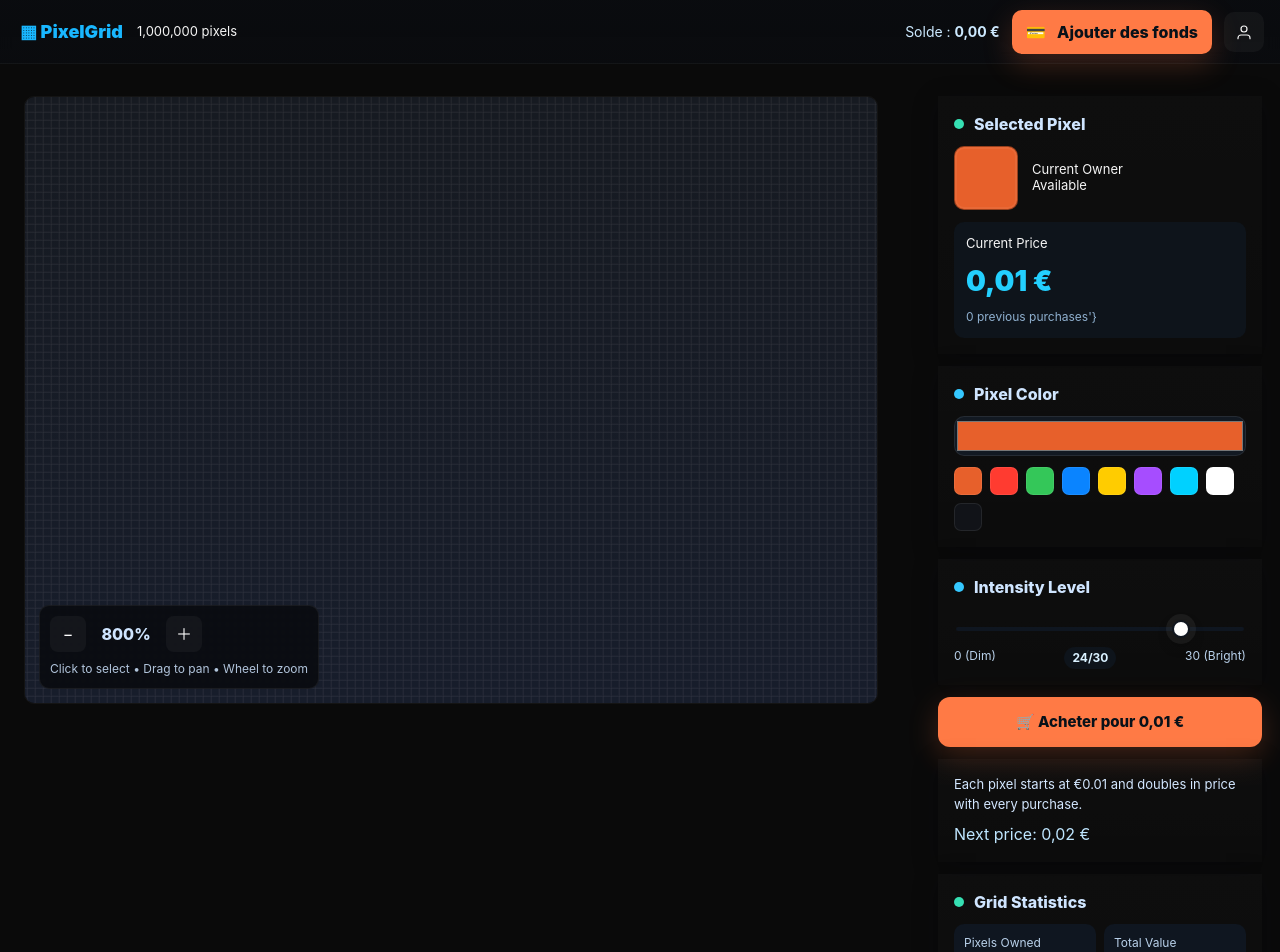
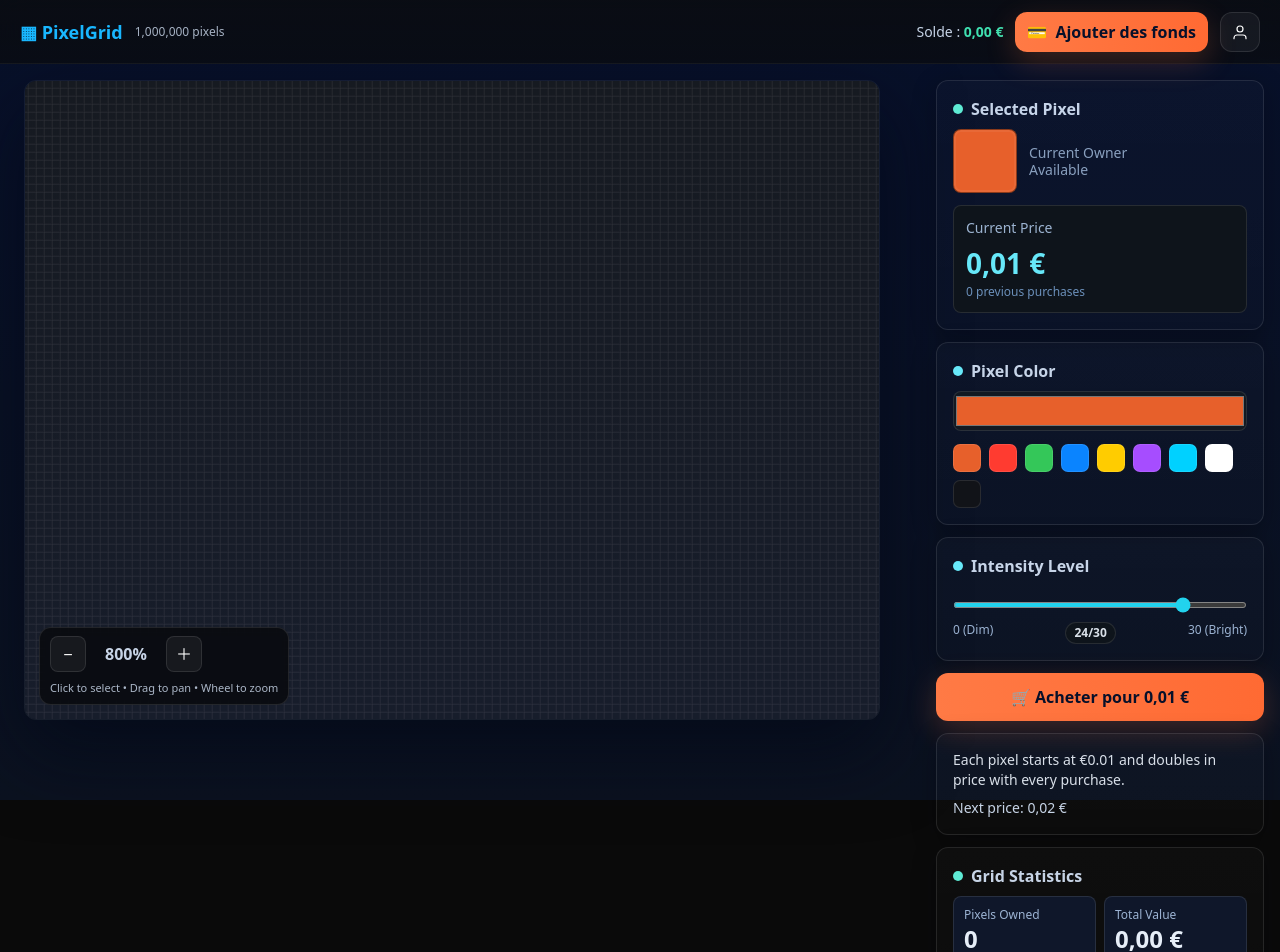
Before and after one commit to KING6CODE/Pixel, a Next.js app: page /game in a window 1280 px wide. Shown: the top 952 px of the page. Built offline with nearby package versions, Linux system fonts and the light colour scheme; no server answers; the database is empty.

Commit message:
Update game.js

```diff
--- a/pages/game.js
+++ b/pages/game.js
@@ -5,7 +5,7 @@ import Link from "next/link";
 const GRID_SIZE = 1000;
 const TOTAL_PIXELS = GRID_SIZE * GRID_SIZE;
 const INITIAL_PRICE_CENTS = 1; // 1 centime
-const STORAGE_KEY = "pixelgrid_local_demo_v3";
+const STORAGE_KEY = "pixelgrid_local_demo_tailwind_v1";
 
 function centsToEuroString(c) {
   return (c / 100).toLocaleString("fr-FR", { style: "currency", currency: "EUR" });
@@ -15,7 +15,7 @@ export default function Game() {
   // UI state
   const [isClient, setIsClient] = useState(false);
   const [selectedIdx, setSelectedIdx] = useState(null);
-  const [pickerColor, setPickerColor] = useState("#e7602b"); // orange comme la capture
+  const [pickerColor, setPickerColor] = useState("#e7602b");
   const [intensity, setIntensity] = useState(24);
   const [balanceCents, setBalanceCents] = useState(0);
   const [purchasedCount, setPurchasedCount] = useState(0);
@@ -35,6 +35,12 @@ export default function Game() {
 
   const [, tick] = useState(0);
   const triggerRender = useCallback(() => tick((n) => n + 1), []);
+
+  // helper for display (évite "??" si ton Babel est strict)
+  const getPrevPurchases = useCallback((idx) => {
+    const v = purchasedRef.current.get(idx);
+    return v && typeof v.exp === "number" ? v.exp : 0;
+  }, []);
 
   // load local
   useEffect(() => {
@@ -119,7 +125,7 @@ export default function Game() {
     }
   }, [persistLocal, triggerRender]);
 
-  // add funds (simple — modale complète possible plus tard)
+  // add funds (UI simple)
   const addFunds = useCallback(async () => {
     const amount = prompt("Montant à ajouter en € (min 1) :", "25");
     if (!amount) return;
@@ -185,7 +191,7 @@ export default function Game() {
       const s = scaleRef.current;
       const off = offsetRef.current;
 
-      // background (plus sombre, bleu nuit)
+      // background dégradé sombre
       const g = ctx.createLinearGradient(0, 0, 0, h);
       g.addColorStop(0, "#0a0f16");
       g.addColorStop(1, "#0b1220");
@@ -198,7 +204,7 @@ export default function Game() {
       const endCol = Math.min(GRID_SIZE - 1, Math.ceil((w - off.x) / s));
       const endRow = Math.min(GRID_SIZE - 1, Math.ceil((h - off.y) / s));
 
-      // subtle stage
+      // zone légère
       ctx.save();
       ctx.fillStyle = "rgba(255,255,255,0.015)";
       ctx.fillRect(off.x, off.y, GRID_SIZE * s, GRID_SIZE * s);
@@ -283,7 +289,6 @@ export default function Game() {
     }
     rafRef.current = requestAnimationFrame(loop);
 
-    // pointer helpers
     function toGrid(clientX, clientY) {
       const rect = canvas.getBoundingClientRect();
       const x = clientX - rect.left;
@@ -419,23 +424,31 @@ export default function Game() {
   );
 
   return (
-    <div className="page">
+    <div className="min-h-screen bg-gradient-to-b from-[#07102a] to-[#0b1220] text-[#e6eef8] font-sans">
       {/* Header */}
-      <header className="hdr">
-        <div className="brand">
-          <Link href="/"><a className="logo">▦ PixelGrid</a></Link>
-          <div className="muted">1,000,000 pixels</div>
+      <header className="fixed top-0 left-0 right-0 h-16 flex items-center px-5 z-50 backdrop-blur-md border-b border-white/5 bg-gradient-to-b from-[#0a0c10]/85 to-[#0a0c10]/75">
+        <div className="flex items-center gap-3">
+          <Link href="/"><a className="text-[#19b7ff] no-underline font-extrabold text-lg hover:brightness-110 transition">▦ PixelGrid</a></Link>
+          <div className="text-xs text-blue-100/75">1,000,000 pixels</div>
         </div>
 
-        <div className="hdr-right">
-          <div className="balance">
-            Solde&nbsp;: <strong className="money">{centsToEuroString(balanceCents)}</strong>
+        <div className="ml-auto flex items-center gap-3">
+          <div className="text-sm text-blue-100/90">
+            Solde : <strong className="text-[#3fe0b0]">{centsToEuroString(balanceCents)}</strong>
           </div>
-          <button className="btn btn-primary" onClick={addFunds}>
-            <span className="btn-ico">💳</span> Ajouter des fonds
+
+          <button
+            onClick={addFunds}
+            className="inline-flex items-center gap-2 bg-gradient-to-r from-[#ff7a45] to-[#ff6a33] text-[#07102a] font-extrabold rounded-xl px-3 py-2 shadow-[0_10px_30px_rgba(255,120,64,0.22)] transition-all duration-200 hover:-translate-y-0.5 hover:shadow-[0_14px_40px_rgba(255,120,64,0.32)] focus:outline-none focus:ring-2 focus:ring-cyan-400/30"
+          >
+            💳 <span>Ajouter des fonds</span>
           </button>
+
           <Link href="/auth/signin">
-            <a className="icon-btn" aria-label="Compte">
+            <a
+              aria-label="Compte"
+              className="inline-flex items-center justify-center w-10 h-10 rounded-xl bg-white/5 text-white border border-white/10 transition-all hover:-translate-y-0.5 hover:shadow-[0_20px_60px_rgba(2,6,22,0.55)] hover:bg-white/10"
+            >
               <UserIcon size={18} />
             </a>
           </Link>
@@ -443,116 +456,156 @@ export default function Game() {
       </header>
 
       {/* main layout */}
-      <main className="main">
+      <main className="pt-20 h-[calc(100vh-5rem)] flex gap-4 items-stretch">
         {/* Canvas */}
-        <div className="stage-wrap">
-          <div className="stage">
-            <canvas ref={canvasRef} className="canvas" />
-            <div className="hud">
-              <div className="zoom">
-                <button className="icon-pad" onClick={() => { scaleRef.current = Math.max(1.2, scaleRef.current * 0.9); triggerRender(); }}>−</button>
-                <div className="zoom-val">{Math.round(scaleRef.current * 100)}%</div>
-                <button className="icon-pad" onClick={() => { scaleRef.current = Math.min(64, scaleRef.current * 1.1); triggerRender(); }}>＋</button>
+        <div className="flex-1 flex items-center justify-center px-6">
+          <div className="relative w-full max-w-[1280px] h-full rounded-xl overflow-hidden shadow-[0_30px_80px_rgba(2,6,22,0.6)] border border-white/5">
+            <canvas ref={canvasRef} className="w-full h-full block cursor-grab" />
+            {/* HUD */}
+            <div className="absolute left-3.5 bottom-3.5 bg-black/60 text-blue-100/90 px-2.5 py-2 rounded-xl border border-white/10 backdrop-blur-sm">
+              <div className="flex items-center gap-2">
+                <button
+                  onClick={() => { scaleRef.current = Math.max(1.2, scaleRef.current * 0.9); triggerRender(); }}
+                  className="w-9 h-9 rounded-lg border border-white/10 bg-white/5 text-white transition hover:-translate-y-0.5 hover:shadow-[0_20px_60px_rgba(2,6,22,0.55)] hover:bg-white/10"
+                >−</button>
+                <div className="min-w-16 text-center font-extrabold">{Math.round(scaleRef.current * 100)}%</div>
+                <button
+                  onClick={() => { scaleRef.current = Math.min(64, scaleRef.current * 1.1); triggerRender(); }}
+                  className="w-9 h-9 rounded-lg border border-white/10 bg-white/5 text-white transition hover:-translate-y-0.5 hover:shadow-[0_20px_60px_rgba(2,6,22,0.55)] hover:bg-white/10"
+                >＋</button>
               </div>
-              <div className="hint">Click to select • Drag to pan • Wheel to zoom</div>
+              <div className="text-[11px] opacity-85 mt-2">Click to select • Drag to pan • Wheel to zoom</div>
             </div>
           </div>
         </div>
 
         {/* Sidebar */}
-        <aside className="sidebar">
-          <div className="sticky">
+        <aside className="w-[360px] px-4">
+          <div className="sticky top-20 flex flex-col gap-3">
             {/* Selected Pixel */}
-            <section className="card">
-              <div className="card-title">
-                <span className="dot teal" /> Selected Pixel
+            <section className="bg-[linear-gradient(180deg,rgba(255,255,255,0.02),rgba(255,255,255,0.01))] border border-white/10 rounded-xl p-4 shadow-[0_6px_24px_rgba(1,4,12,0.3)] hover:shadow-[0_10px_34px_rgba(1,4,12,0.4)] transition">
+              <div className="font-extrabold text-blue-100/90 flex items-center gap-2 mb-2">
+                <span className="w-2.5 h-2.5 rounded-full bg-teal-300" />
+                Selected Pixel
                 {selectedIdx != null && (
-                  <span className="pos">({Math.floor(selectedIdx / GRID_SIZE)}, {selectedIdx % GRID_SIZE})</span>
+                  <span className="ml-auto text-xs text-blue-300/70">
+                    ({Math.floor(selectedIdx / GRID_SIZE)}, {selectedIdx % GRID_SIZE})
+                  </span>
                 )}
               </div>
 
-              <div className="pixel-row">
-                <div className="pixel-box" style={{ background: pickerColor }} />
-                <div className="pixel-info">
-                  <div className="muted">Current Owner</div>
-                  <div className="muted">Available</div>
+              <div className="flex items-center gap-3 mb-3">
+                <div className="w-16 h-16 rounded-lg border border-black/40 shadow-[inset_0_0_0_2px_rgba(255,255,255,0.06)]" style={{ background: pickerColor }} />
+                <div className="text-sm text-blue-200/70 leading-tight">
+                  <div>Current Owner</div>
+                  <div>Available</div>
                 </div>
               </div>
 
-              <div className="price-block">
-                <div className="muted">Current Price</div>
-                <div className="price">
+              <div className="bg-[#0e141b] border border-white/10 rounded-lg p-3">
+                <div className="text-sm text-blue-200/80">Current Price</div>
+                <div className="font-black text-[28px] text-cyan-300 mt-1">
                   {centsToEuroString(selectedIdx != null ? getPriceCents(selectedIdx) : INITIAL_PRICE_CENTS)}
                 </div>
-                <div className="tiny">
-                  {selectedIdx != null ? (purchasedRef.current.get(selectedIdx)?.exp ?? 0) : 0} previous purchases'}
+                <div className="text-xs text-blue-300/70">
+                  {selectedIdx != null ? getPrevPurchases(selectedIdx) : 0} previous purchases
                 </div>
               </div>
             </section>
 
             {/* Color */}
-            <section className="card">
-              <div className="card-title"><span className="dot cyan" /> Pixel Color</div>
-
-              <div className="color-input">
-                <input type="color" value={pickerColor} onChange={(e) => setPickerColor(e.target.value)} />
+            <section className="bg-[linear-gradient(180deg,rgba(255,255,255,0.02),rgba(255,255,255,0.01))] border border-white/10 rounded-xl p-4 shadow-[0_6px_24px_rgba(1,4,12,0.3)] hover:shadow-[0_10px_34px_rgba(1,4,12,0.4)] transition">
+              <div className="font-extrabold text-blue-100/90 flex items-center gap-2 mb-2">
+                <span className="w-2.5 h-2.5 rounded-full bg-cyan-300" />
+                Pixel Color
               </div>
 
-              <div className="swatches">
-                {["#e7602b","#ff3b30","#34c759","#0a84ff","#ffcc00","#a64dff","#00d1ff","#ffffff","#111318"].map(c => (
-                  <button key={c} onClick={() => setPickerColor(c)} className="sw" style={{ background: c }} aria-label={c} />
+              <div className="w-full">
+                <input
+                  type="color"
+                  value={pickerColor}
+                  onChange={(e) => setPickerColor(e.target.value)}
+                  className="w-full h-10 rounded-lg border border-white/10 bg-[#121922] p-0 cursor-pointer transition focus:outline-none focus:ring-2 focus:ring-cyan-400/30 hover:shadow-[0_0_0_2px_rgba(53,200,255,0.15)]"
+                />
+              </div>
+
+              <div className="flex gap-2 mt-3 flex-wrap">
+                {["#e7602b","#ff3b30","#34c759","#0a84ff","#ffcc00","#a64dff","#00d1ff","#ffffff","#111318"].map((c) => (
+                  <button
+                    key={c}
+                    onClick={() => setPickerColor(c)}
+                    aria-label={c}
+                    className="w-7 h-7 rounded-[7px] border border-white/10 transition transform hover:-translate-y-0.5 hover:shadow-[0_0_0_6px_rgba(255,255,255,0.06)]"
+                    style={{ background: c }}
+                  />
                 ))}
               </div>
             </section>
 
             {/* Intensity */}
-            <section className="card">
-              <div className="card-title"><span className="dot cyan" /> Intensity Level</div>
-              <div className="range-wrap">
+            <section className="bg-[linear-gradient(180deg,rgba(255,255,255,0.02),rgba(255,255,255,0.01))] border border-white/10 rounded-xl p-4 shadow-[0_6px_24px_rgba(1,4,12,0.3)] hover:shadow-[0_10px_34px_rgba(1,4,12,0.4)] transition">
+              <div className="font-extrabold text-blue-100/90 flex items-center gap-2 mb-2">
+                <span className="w-2.5 h-2.5 rounded-full bg-cyan-300" />
+                Intensity Level
+              </div>
+
+              <div className="py-1">
                 <input
                   type="range"
                   min={0}
                   max={30}
                   value={intensity}
                   onChange={(e) => setIntensity(Number(e.target.value))}
+                  className="w-full h-1.5 rounded-full bg-slate-900 accent-cyan-400 cursor-pointer"
                 />
               </div>
-              <div className="range-legend">
+
+              <div className="flex justify-between text-xs text-blue-200/80 mt-1">
                 <span>0 (Dim)</span>
-                <span className="badge">{intensity}/30</span>
+                <span className="px-2 py-0.5 rounded-full bg-[#0e141b] border border-white/10 font-bold text-blue-50/90">
+                  {intensity}/30
+                </span>
                 <span>30 (Bright)</span>
               </div>
             </section>
 
             {/* Purchase */}
-            <button className="btn btn-primary big" onClick={handlePurchase}>
+            <button
+              onClick={handlePurchase}
+              className="w-full bg-gradient-to-r from-[#ff7a45] to-[#ff6a33] text-[#07102a] font-black rounded-xl px-4 py-3 shadow-[0_10px_30px_rgba(255,120,64,0.22)] transition-all duration-200 hover:-translate-y-0.5 hover:shadow-[0_14px_40px_rgba(255,120,64,0.32)] focus:outline-none focus:ring-2 focus:ring-cyan-400/30"
+            >
               🛒 Acheter pour {centsToEuroString(selectedIdx != null ? getPriceCents(selectedIdx) : INITIAL_PRICE_CENTS)}
             </button>
 
             {/* Info */}
-            <section className="card">
-              <div className="note">
+            <section className="bg-[linear-gradient(180deg,rgba(255,255,255,0.02),rgba(255,255,255,0.01))] border border-white/10 rounded-xl p-4 shadow-[0_6px_24px_rgba(1,4,12,0.3)]">
+              <div className="text-sm text-blue-50/90">
                 Each pixel starts at €0.01 and doubles in price with every purchase.
               </div>
-              <div className="next">Next price: {
-                centsToEuroString((selectedIdx != null ? getPriceCents(selectedIdx) : INITIAL_PRICE_CENTS) * 2)
-              }</div>
+              <div className="mt-2 text-sm text-blue-100/90">
+                Next price: {centsToEuroString((selectedIdx != null ? getPriceCents(selectedIdx) : INITIAL_PRICE_CENTS) * 2)}
+              </div>
             </section>
 
             {/* Stats */}
-            <section className="card">
-              <div className="card-title"><span className="dot teal" /> Grid Statistics</div>
-              <div className="stats">
-                <div className="stat">
-                  <div className="stat-label">Pixels Owned</div>
-                  <div className="stat-val">{purchasedCount}</div>
+            <section className="bg-[linear-gradient(180deg,rgba(255,255,255,0.02),rgba(255,255,255,0.01))] border border-white/10 rounded-xl p-4 shadow-[0_6px_24px_rgba(1,4,12,0.3)]">
+              <div className="font-extrabold text-blue-100/90 flex items-center gap-2 mb-2">
+                <span className="w-2.5 h-2.5 rounded-full bg-teal-300" />
+                Grid Statistics
+              </div>
+
+              <div className="flex gap-2 mt-1">
+                <div className="flex-1 bg-slate-900 border border-white/10 rounded-lg p-2.5">
+                  <div className="text-xs text-blue-200/80">Pixels Owned</div>
+                  <div className="font-extrabold text-2xl">{purchasedCount}</div>
                 </div>
-                <div className="stat">
-                  <div className="stat-label">Total Value</div>
-                  <div className="stat-val">{centsToEuroString(totalValueCents)}</div>
+                <div className="flex-1 bg-slate-900 border border-white/10 rounded-lg p-2.5">
+                  <div className="text-xs text-blue-200/80">Total Value</div>
+                  <div className="font-extrabold text-2xl">{centsToEuroString(totalValueCents)}</div>
                 </div>
               </div>
-              <div className="tiny2">
+
+              <div className="mt-2 text-[13px] text-blue-200/80">
                 Available Pixels: {TOTAL_PIXELS - purchasedCount}<br />
                 Completion: {((purchasedCount / TOTAL_PIXELS) * 100).toFixed(6)}%
               </div>
@@ -560,172 +613,6 @@ export default function Game() {
           </div>
         </aside>
       </main>
-
-      {/* Styles — palette et animations fidèles aux captures */}
-      <style jsx>{`
-        :root{
-          --bg:#0b1220;
-          --bg-2:#0a0f16;
-          --card:#1d242c;
-          --card-2:#1a2027;
-          --muted:#b7c4d3;
-          --muted-2:#8fa3b9;
-          --line:rgba(255,255,255,0.06);
-          --white:#e6eef8;
-          --cyan:#35c8ff;
-          --teal:#36e0b3;
-          --money:#3fe0b0;
-          --orange-1:#ff7a45;
-          --orange-2:#ff6a33;
-          --orange-3:#ff824f;
-          --shadow:0 20px 60px rgba(2,6,22,0.55);
-          --radius:12px;
-          --radius-lg:14px;
-          --radius-sm:8px;
-          --ring:0 0 0 2px rgba(53,200,255,0.15);
-        }
-        *{box-sizing:border-box}
-        .page{
-          min-height:100vh;
-          background: linear-gradient(180deg,var(--bg-2) 0%, var(--bg) 100%);
-          color:var(--white);
-          font-family: Inter, system-ui, -apple-system, 'Segoe UI', Roboto, Arial;
-        }
-        .hdr{
-          position:fixed; inset:0 0 auto 0; height:64px;
-          display:flex; align-items:center; padding:0 16px 0 20px; z-index:50;
-          backdrop-filter: blur(8px);
-          background: linear-gradient(180deg, rgba(10,12,16,0.86), rgba(10,12,16,0.76));
-          border-bottom:1px solid rgba(255,255,255,0.04);
-        }
-        .brand{display:flex; align-items:center; gap:14px}
-        .logo{color:#19b7ff; text-decoration:none; font-weight:900; font-size:18px}
-        .logo:hover{filter:brightness(1.1)}
-        .muted{color:var(--muted); font-size:13px}
-        .hdr-right{margin-left:auto; display:flex; gap:12px; align-items:center}
-        .balance{font-size:14px; color:#cce9ff}
-        .money{color:var(--money)}
-        .icon-btn{
-          width:40px;height:40px;border-radius:10px;display:inline-flex;align-items:center;justify-content:center;
-          color:var(--white); text-decoration:none; background:rgba(255,255,255,0.04);
-          border:1px solid var(--line); transition: all .22s ease;
-        }
-        .icon-btn:hover{transform:translateY(-1px); box-shadow:var(--shadow); background:rgba(255,255,255,0.06)}
-        .btn{
-          border:none; cursor:pointer; border-radius:10px; font-weight:800; padding:10px 14px;
-          transition: transform .2s ease, box-shadow .2s ease, filter .2s ease, background-position .25s ease;
-          background-size:200% 100%;
-        }
-        .btn-primary{
-          background-image: linear-gradient(90deg, var(--orange-1), var(--orange-2));
-          color:#081119; box-shadow: 0 10px 30px rgba(255,120,64,0.22);
-        }
-        .btn-primary:hover{
-          transform: translateY(-1px);
-          filter: saturate(1.05);
-          box-shadow: 0 14px 40px rgba(255,120,64,0.32);
-          background-position: 100% 0;
-        }
-        .btn-primary:active{transform: translateY(0); filter:saturate(0.98)}
-        .btn.big{width:100%; padding:14px 16px; border-radius:12px; font-size:15px}
-        .btn-ico{margin-right:8px}
-
-        .main{
-          padding-top:84px; display:flex; gap:18px; align-items:stretch;
-          height:calc(100vh - 84px);
-        }
-        .stage-wrap{flex:1; display:flex; align-items:center; justify-content:center; padding:12px 24px}
-        .stage{
-          position:relative; width:100%; max-width:1280px; height:100%;
-          border-radius:10px; overflow:hidden; box-shadow:var(--shadow); background:transparent;
-          border:1px solid rgba(255,255,255,0.04);
-        }
-        .canvas{width:100%; height:100%; display:block; cursor:grab}
-        .hud{
-          position:absolute; left:14px; bottom:14px; background:rgba(0,0,0,0.6);
-          padding:10px; border-radius:10px; color:#cfe5ff; border:1px solid rgba(255,255,255,0.06);
-          backdrop-filter: blur(2px);
-        }
-        .zoom{display:flex; gap:8px; align-items:center}
-        .icon-pad{
-          width:36px;height:36px;border-radius:8px;border:1px solid var(--line);
-          background:rgba(255,255,255,0.04); color:#fff; cursor:pointer;
-          transition: transform .15s ease, box-shadow .2s ease, background .2s ease;
-        }
-        .icon-pad:hover{transform:translateY(-1px); box-shadow:var(--shadow); background:rgba(255,255,255,0.06)}
-        .zoom-val{min-width:64px;text-align:center; font-weight:800}
-        .hint{font-size:12px; opacity:.85; margin-top:8px}
-
-        .sidebar{width:360px; padding:12px 18px}
-        .sticky{position:sticky; top:84px; display:flex; flex-direction:column; gap:12px}
-
-        .card{
-          background: linear-gradient(180deg, rgba(255,255,255,0.02), rgba(255,255,255,0.01));
-          border:1px solid var(--line);
-          border-radius:var(--radius); padding:16px; box-shadow: 0 6px 24px rgba(1,4,12,0.3);
-        }
-        .card:hover{box-shadow: 0 10px 34px rgba(1,4,12,0.4)}
-        .card-title{
-          font-weight:800; color:#cfe5ff; display:flex; align-items:center; gap:10px; margin-bottom:10px
-        }
-        .dot{width:10px;height:10px;border-radius:50%}
-        .dot.cyan{background:#35c8ff}
-        .dot.teal{background:#36e0b3}
-        .pos{margin-left:auto; color:#7fa6d1; font-size:12px}
-
-        .pixel-row{display:flex; gap:14px; align-items:center; margin-bottom:12px}
-        .pixel-box{
-          width:64px; height:64px; border-radius:10px; border:1px solid rgba(0,0,0,0.35);
-          box-shadow: inset 0 0 0 2px rgba(255,255,255,0.06);
-        }
-        .pixel-info .muted{line-height:1.2}
-
-        .price-block{
-          background: #0e141b; border:1px solid var(--line); padding:12px; border-radius:10px;
-        }
-        .price{font-weight:900; font-size:28px; margin:6px 0; color:#23d0ff}
-        .tiny{color:#8fb0cf; font-size:12px}
-        .tiny2{color:#9bb6d4; font-size:13px; margin-top:8px}
-
-        .color-input input[type="color"]{
-          width:100%; height:40px; border-radius:10px; border:1px solid rgba(255,255,255,0.08);
-          background:#121922; padding:0; appearance:none;
-          transition: box-shadow .2s ease, transform .2s ease;
-        }
-        .color-input input[type="color"]:hover{box-shadow:var(--ring); transform:translateY(-1px)}
-
-        .swatches{display:flex; gap:8px; margin-top:10px; flex-wrap:wrap}
-        .sw{
-          width:28px; height:28px; border-radius:7px; border:1px solid rgba(255,255,255,0.08);
-          transition: transform .15s ease, box-shadow .2s ease;
-        }
-        .sw:hover{transform:translateY(-1px) scale(1.03); box-shadow:0 0 0 3px rgba(255,255,255,0.08)}
-
-        .range-wrap{padding:4px 2px}
-        .range-wrap input[type="range"]{
-          -webkit-appearance:none; width:100%; height:4px; background:#0f1620; border-radius:999px;
-          outline:none; border:1px solid var(--line);
-        }
-        .range-wrap input[type="range"]::-webkit-slider-thumb{
-          -webkit-appearance:none; width:18px; height:18px; border-radius:50%; background:#fff; border:2px solid #10161f;
-          box-shadow: 0 0 0 6px rgba(255,255,255,0.06), 0 6px 14px rgba(0,0,0,0.45);
-          cursor:pointer; transition: transform .15s ease, box-shadow .2s ease;
-        }
-        .range-wrap input[type="range"]::-webkit-slider-thumb:hover{transform:scale(1.05)}
-        .range-legend{display:flex; justify-content:space-between; color:#b9d1ea; font-size:12px; margin-top:6px}
-        .badge{
-          background:#0e141b; border:1px solid var(--line); border-radius:999px; padding:2px 8px; color:#d9f1ff;
-          font-weight:700
-        }
-
-        .note{font-size:13px; color:#d3e7ff}
-        .next{margin-top:8px; color:#bfe6ff}
-
-        .stats{display:flex; gap:8px; margin-top:8px}
-        .stat{flex:1; background:#0f1620; border:1px solid var(--line); padding:10px; border-radius:10px}
-        .stat-label{font-size:12px; color:#b9d1ea}
-        .stat-val{font-weight:800; font-size:22px}
-      `}</style>
     </div>
   );
 }
```
